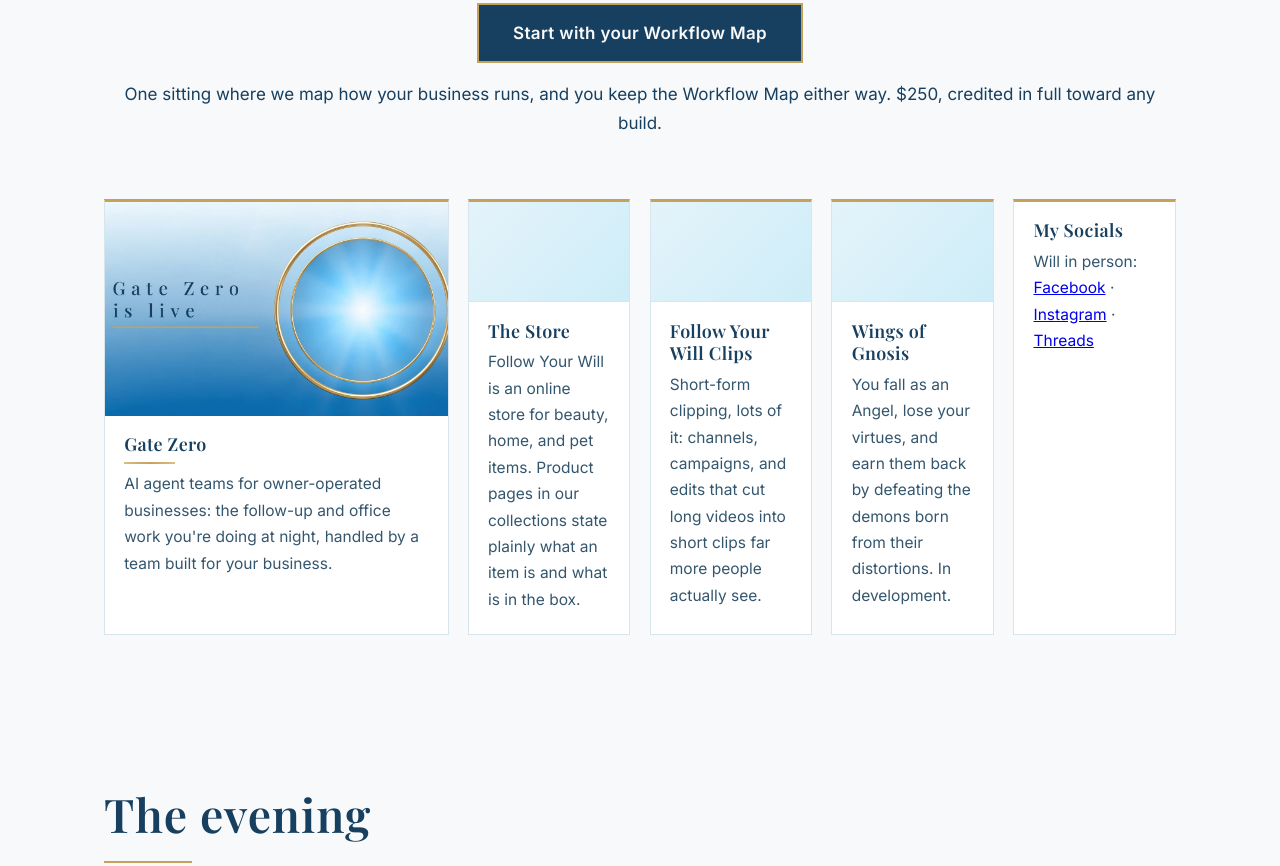
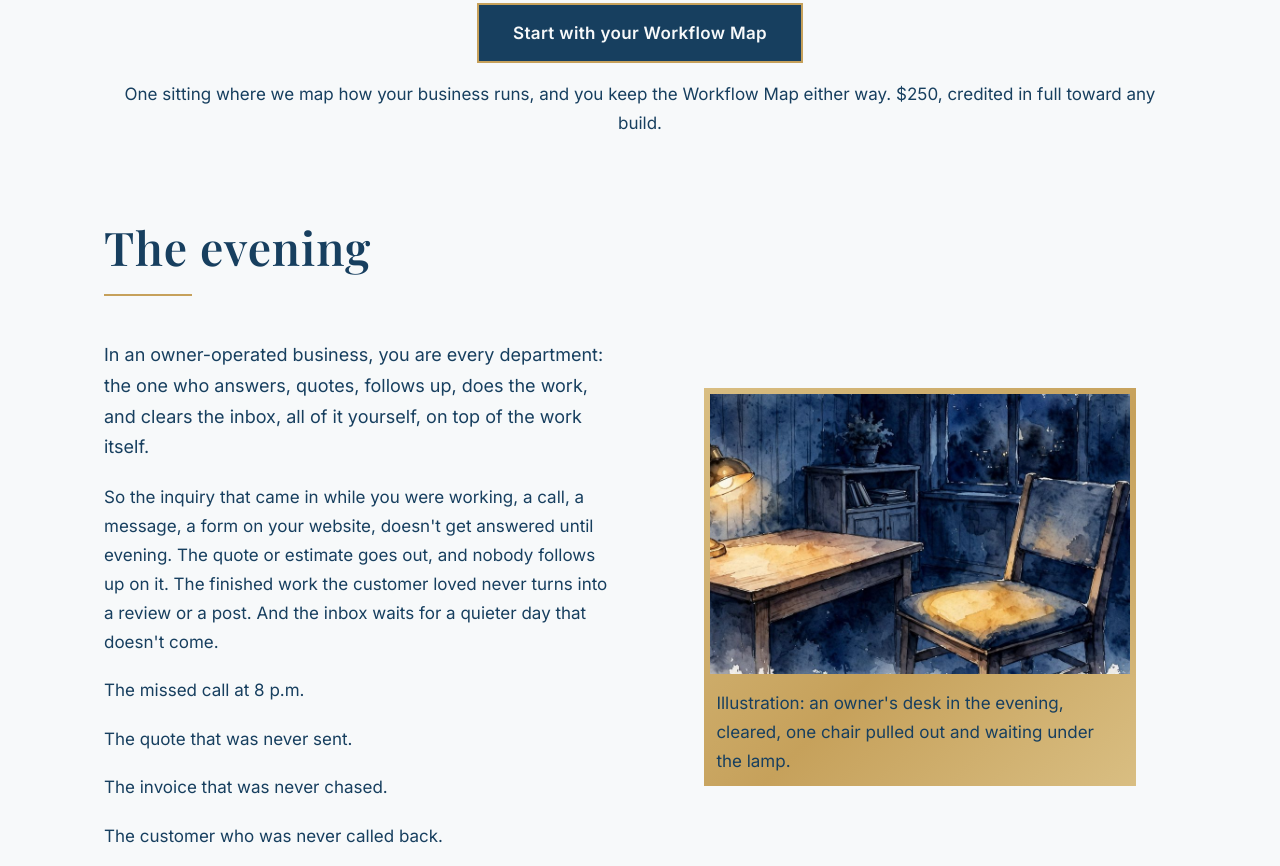
Before and after one commit to howard2224/followyourwill-site, a plain HTML site: page gate-zero/index.html in a window 1280 px wide. Shown: the part 1291-2157 px from the top of the page. Drawn offline with nearby package versions, Linux system fonts and the light colour scheme.

Commit message:
Gate Zero: other sites off the page (house strip, tiles, footer house-links removed) on Will's order

```diff
--- a/gate-zero/index.html
+++ b/gate-zero/index.html
@@ -200,8 +200,6 @@ html { scroll-behavior: auto; }
       }
 .cta { position: relative; }
 .cta::after { content: ""; position: absolute; inset: -0.5rem; }
-.house-links{margin-top:2rem;font-size:.95rem}
-.house-links a{color:inherit}
 /* ---------- Preview redesign: first screen + theme furniture ---------- */
 body::before, body::after {
         content: ""; position: fixed; top: 0; bottom: 0; width: 8px; z-index: 60; pointer-events: none;
@@ -246,26 +244,9 @@ body::after { right: 0; border-left: 2px solid var(--gold); }
 .contact-inner { background: linear-gradient(180deg, var(--sky-highlight) 0%, var(--sky) 55%, var(--sky-deep) 100%); padding: 2.4rem 2rem; text-align: center; }
 .contact-inner p { font-size: 1.125rem; color: var(--ink-deep); margin: 0; }
 .contact-inner a { color: var(--ink); font-weight: 700; text-decoration: underline; text-decoration-color: var(--gold); text-decoration-thickness: 2px; text-underline-offset: 4px; }
-.strip { padding: 3.8rem 0 4.4rem; }
-.tiles { display: grid; grid-template-columns: repeat(6, 1fr); gap: 1.2rem; }
-.tile { background: var(--card); border: 1px solid var(--line); border-top: 3px solid var(--gold); display: flex; flex-direction: column; }
-.tile.wide { grid-column: span 2; }
-.tile .tile-art { aspect-ratio: 16 / 10; overflow: hidden; background: var(--sky-tint); }
-.tile .tile-art img { width: 100%; height: 100%; object-fit: cover; }
-.tile .tile-art.empty { background: linear-gradient(135deg, var(--sky-tint), var(--sky-highlight)); border-bottom: 1px solid var(--line); }
-.tile .tile-body { padding: 1.1rem 1.2rem 1.3rem; }
-.tile h3 { font-size: 1.12rem; letter-spacing: 0.02em; margin-bottom: 0.45rem; }
-.tile h3 a { color: var(--ink); text-decoration: none; }
-.tile h3 a:hover { color: var(--sky-deep); }
-.tile p { color: var(--text-soft); font-size: 0.97rem; margin: 0; }
-.tile .gz-rule { display: block; width: 3.2rem; height: 2px; background: linear-gradient(90deg, var(--gold-soft), var(--gold), var(--gold-soft)); margin-top: 0.4rem; }
 @media (max-width: 56rem) {
-.tiles { grid-template-columns: 1fr 1fr; }
-.tile.wide { grid-column: span 2; }
       }
 @media (max-width: 34rem) {
-.tiles { grid-template-columns: 1fr; }
-.tile.wide { grid-column: span 1; }
 .lead { padding-top: 2.4rem; }
       }
     </style>
@@ -309,47 +290,6 @@ body::after { right: 0; border-left: 2px solid var(--gold); }
       </div>
     </section>
 
-    <section class="strip" aria-label="The works of the house">
-      <div class="wrap">
-        <div class="tiles">
-          <article class="tile wide">
-            <div class="tile-art"><img src="/gate-zero/hero.webp" alt="Banner: the words Gate Zero is live beside two golden rings around a point of white light on a blue sky" width="1280" height="720" /></div>
-            <div class="tile-body">
-              <h3><a href="/gate-zero/">Gate Zero<span class="gz-rule"></span></a></h3>
-              <p>AI agent teams for owner-operated businesses: the follow-up and office work you're doing at night, handled by a team built for your business.</p>
-            </div>
-          </article>
-          <article class="tile">
-            <div class="tile-art empty" role="img" aria-label="Art slot for The Store, standing empty until its art is filed"></div>
-            <div class="tile-body">
-              <h3><a href="https://shop.followyourwill.com">The Store</a></h3>
-              <p>Follow Your Will is an online store for beauty, home, and pet items. Product pages in our collections state plainly what an item is and what is in the box.</p>
-            </div>
-          </article>
-          <article class="tile">
-            <div class="tile-art empty" role="img" aria-label="Art slot for Follow Your Will Clips, standing empty until its art is filed"></div>
-            <div class="tile-body">
-              <h3><a href="/clips/">Follow Your Will Clips</a></h3>
-              <p>Short-form clipping, lots of it: channels, campaigns, and edits that cut long videos into short clips far more people actually see.</p>
-            </div>
-          </article>
-          <article class="tile">
-            <div class="tile-art empty" role="img" aria-label="Art slot for Wings of Gnosis, standing empty until its art is filed"></div>
-            <div class="tile-body">
-              <h3><a href="https://wingsofgnosis.com">Wings of Gnosis</a></h3>
-              <p>You fall as an Angel, lose your virtues, and earn them back by defeating the demons born from their distortions. In development.</p>
-            </div>
-          </article>
-          <article class="tile">
-
-            <div class="tile-body">
-              <h3>My Socials</h3>
-              <p>Will in person: <a href="https://www.facebook.com/howard2224">Facebook</a> · <a href="https://www.instagram.com/the_will_of_god_/">Instagram</a> · <a href="https://www.threads.com/@the_will_of_god_">Threads</a></p>
-            </div>
-          </article>
-        </div>
-      </div>
-    </section>
     <section class="work" aria-labelledby="evening-h">
       <div class="wrap">
         <div class="recognition-grid">
@@ -733,7 +673,6 @@ body::after { right: 0; border-left: 2px solid var(--gold); }
       </figure>
       <a class="cta on-ink" href="/checkout/">Start with your Workflow Map</a>
       <p style="margin-top:1.2rem">$250 — credited in full toward any build.</p>
-      <p class="house-links"><a href="/">Follow Your Will</a> · <a href="/clips/">Clips</a></p>
     </footer>
     <!-- VideoObject schema slot (Guru's rule): schema ships only for a video actually placed on the page and verified against the placed file.
        This preview places no video, so no VideoObject is emitted. og:video is reserved for PAGE-EMBED-01, only when real. -->
```
